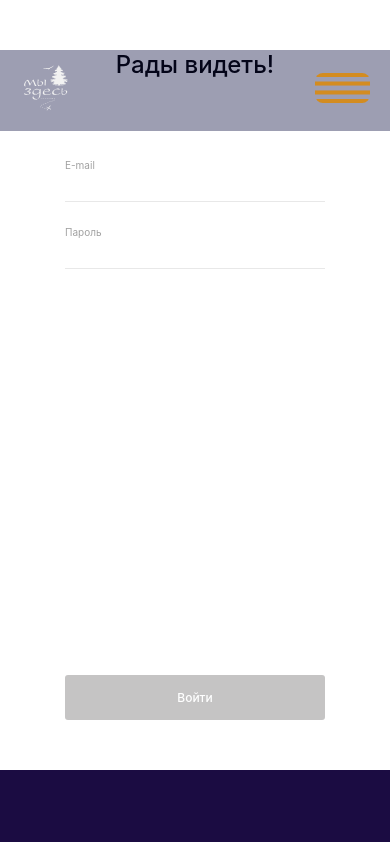
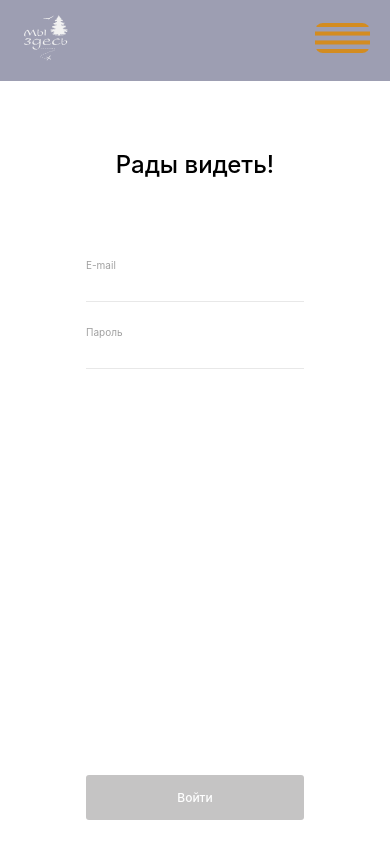
Before and after one commit to iavianm/mizdes-react, a React (Vite) app: page /signin in a window 390 px wide. Shown: the top 842 px of the page. Built offline with nearby package versions, Linux system fonts and the light colour scheme; no server answers.

Commit message:
login header fix (#7)
Co-authored-by: Анастасия Маевская <Quri.mau@gmail.com>

```diff
--- a/src/components/Login/Login.css
+++ b/src/components/Login/Login.css
@@ -3,5 +3,15 @@
   width: 100%;
   display: flex;
   justify-content: center;
-  margin: 50px 0;
+  /* margin: 50px 0; */
 }
+
+.login-container {
+  margin: 50px 0 50px;
+}
+
+@media screen and (max-width: 768px) {
+  .login-container {
+    margin: 150px 0 50px;
+  }
+}
--- a/src/components/Login/Login.jsx
+++ b/src/components/Login/Login.jsx
@@ -6,6 +6,7 @@ function Login(props) {
   const { register, errors, isValid, handleSubmit, reset } = AuthForm();
   return (
     <section className={"login"}>
+      <div className="login-container">
       <LoginRegisterForm
         buttonText={"Войти"}
         title={"Рады видеть!"}
@@ -33,6 +34,7 @@ function Login(props) {
           errors={errors}
         />
       </LoginRegisterForm>
+      </div>
     </section>
   );
 }
```
Also changed, not shown: src/index.css (+11 -0 lines).
